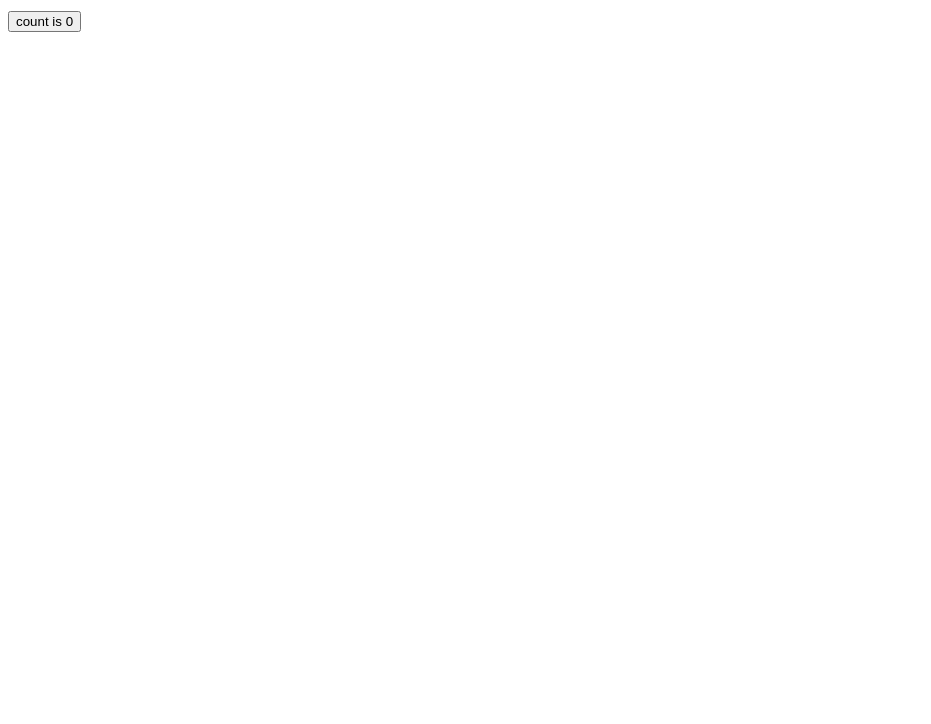
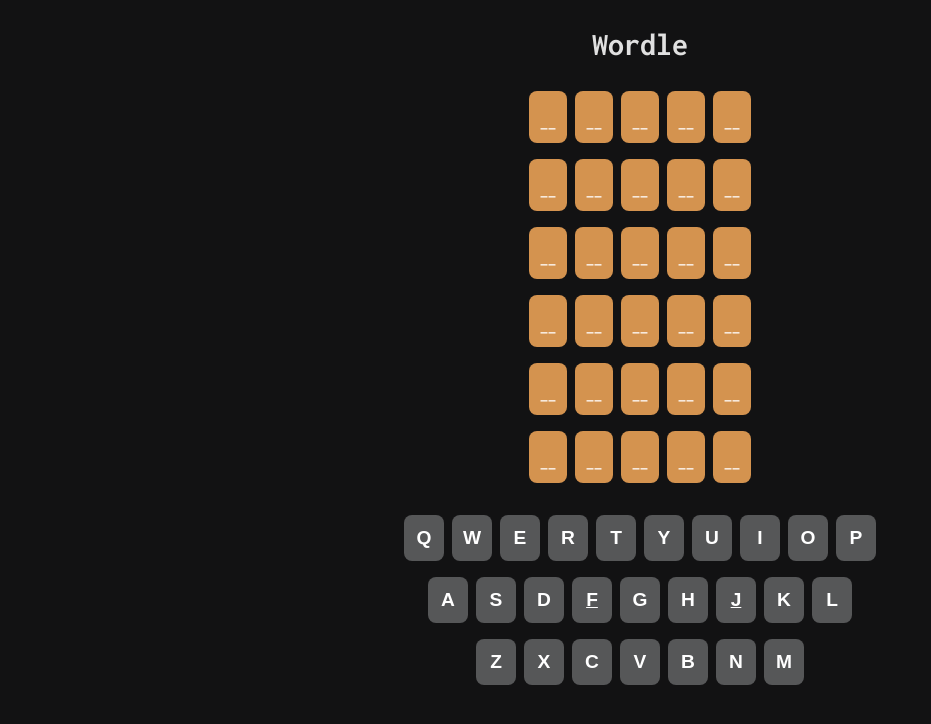
Before and after one commit to wai-lin/m8_react, a React (Vite) app: page / in a window 1280 px wide. Shown: the top 724 px of the page, without its empty margins (0-931 px from the left). Built offline with nearby package versions, Linux system fonts and the light colour scheme.

Commit message:
feat: base wordle game UI

```diff
--- a/src/App.tsx
+++ b/src/App.tsx
@@ -1,11 +1,13 @@
-import { useState } from "react"
+import { Guesses } from "./Guesses"
+import { Keyboard } from "./Keyboard"
 
 export function App() {
-	const [count, setCount] = useState(0)
-
 	return (
-		<button onClick={() => setCount((count) => count + 1)}>
-			count is {count}
-		</button>
+		<>
+			<h1 style={{ textAlign: "center" }}>Wordle</h1>
+			<Guesses />
+			<div style={{ height: "2rem" }} />
+			<Keyboard />
+		</>
 	)
 }
--- /dev/null
+++ b/src/Guesses.tsx
@@ -0,0 +1,24 @@
+const TOTAL_GUESSES = 6
+
+export function Guesses() {
+	return (
+		<section className="guesses-container">
+			{Array(TOTAL_GUESSES)
+				.fill(null)
+				.map((_, gidx) => (
+					<div key={`guess-${gidx}`} className="guess-row">
+						{Array(5)
+							.fill("__")
+							.map((char, cidx) => (
+								<span
+									key={`guess-${gidx}:char-${cidx}`}
+									className="guess-tile incorrect-place"
+								>
+									{char}
+								</span>
+							))}
+					</div>
+				))}
+		</section>
+	)
+}
--- /dev/null
+++ b/src/Keyboard.tsx
@@ -0,0 +1,32 @@
+const keyboardKeys = [
+	["q", "w", "e", "r", "t", "y", "u", "i", "o", "p"],
+	["a", "s", "d", "f", "g", "h", "j", "k", "l"],
+	["z", "x", "c", "v", "b", "n", "m"],
+]
+
+interface Props {
+	onKeyPress?: (key: string) => void | Promise<void>
+}
+
+export function Keyboard({ onKeyPress }: Props) {
+	return (
+		<div className="keyboard-container">
+			{keyboardKeys.map((keyRow) => (
+				<div key={keyRow.join()} className="keyboard-row">
+					{keyRow.map((key) => (
+						<button
+							key={`kb-${key}`}
+							className="keyboard-button"
+							style={{
+								textDecoration: key == "f" || key == "j" ? "underline" : "",
+							}}
+							onClick={() => onKeyPress?.(key)}
+						>
+							{key}
+						</button>
+					))}
+				</div>
+			))}
+		</div>
+	)
+}
--- a/src/index.css
+++ b/src/index.css
@@ -1,12 +1,93 @@
+@import url("https://fonts.googleapis.com/css2?family=Inconsolata:wght@200..900&display=swap");
+
 :root {
-	font-family: system-ui, Avenir, Helvetica, Arial, sans-serif;
+	font-family: "Inconsolata", system-ui, Avenir, Helvetica, Arial, sans-serif;
 	line-height: 1.5;
 	font-weight: 400;
 
+	background: #121213;
 	color: rgba(255, 255, 255, 0.87);
 
 	font-synthesis: none;
 	text-rendering: optimizeLegibility;
 	-webkit-font-smoothing: antialiased;
 	-moz-osx-font-smoothing: grayscale;
+
+	--word-bg: #3a3a3c;
+	--word-color: #ffffff;
+	--kb-btn-bg: #565758;
+	--kb-btn-color: #ffffff;
+	--correct-word-bg: #6aaa64;
+	--correct-word-color: #ffffff;
+	--incorrect-place-bg: #d4934f;
+	--incorrect-place-color: #ffffff;
 }
+
+.guesses-container {
+	display: flex;
+	flex-direction: column;
+	align-items: center;
+	gap: 1rem;
+}
+
+.guess-row {
+	display: flex;
+	gap: 0.5rem;
+}
+
+.guess-tile {
+	background: var(--word-bg);
+	color: var(--word-color);
+	display: flex;
+	justify-content: center;
+	align-items: flex-end;
+	padding: 0.5rem 0.25rem;
+	font-weight: 600;
+	width: 30px;
+	height: 36px;
+	border: 0;
+	border-radius: 0.5rem;
+}
+
+.guess-tile.correct-word {
+	background: var(--correct-word-bg);
+	color: var(--correct-word-color);
+}
+
+.guess-tile.incorrect-place {
+	background: var(--incorrect-place-bg);
+	color: var(--incorrect-place-color);
+}
+
+.keyboard-container {
+	display: flex;
+	flex-direction: column;
+	align-items: center;
+	gap: 1rem;
+}
+
+.keyboard-row {
+	display: flex;
+	gap: 0.5rem;
+}
+
+.keyboard-button {
+	background: var(--kb-btn-bg);
+	color: var(--kb-btn-color);
+	font-size: 1.2rem;
+	font-weight: 600;
+	width: 40px;
+	height: 46px;
+	text-transform: uppercase;
+	border: 0;
+	border-radius: 0.5rem;
+}
+
+.keyboard-button:hover {
+	transform: scale(1.05);
+	transition: all 0.1s ease;
+}
+
+.keyboard-button:active {
+	transform: scale(0.98);
+}
```
